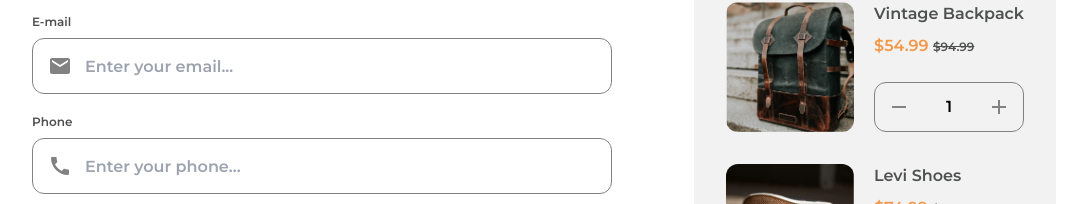
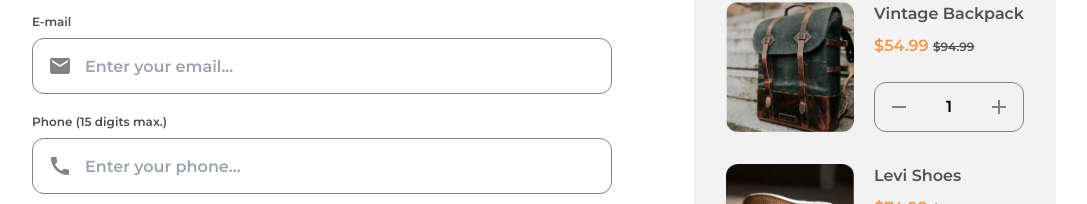
Before and after one commit to farhaan-mukarram/dev-challenges-checkout-page, a React (Vite) app: page / in a window 1280 px wide. Shown: the part 118-322 px from the top of the page, without its empty margins (96-1183 px from the left). Built offline with nearby package versions, Linux system fonts and the light colour scheme.

Commit message:
feat: add form validation using html attributes

```diff
--- a/src/components/CheckoutForm/index.tsx
+++ b/src/components/CheckoutForm/index.tsx
@@ -28,14 +28,19 @@ const CheckoutForm = () => {
               label="E-mail"
               placeholder="Enter your email..."
               startIcon={emailIcon}
+              required
+              type="email"
             />
 
             <Input
               id="phone"
-              label="Phone"
+              label="Phone (15 digits max.)"
               placeholder="Enter your phone..."
               type="tel"
               startIcon={phoneIcon}
+              required
+              pattern="\d+"
+              maxLength={15}
             />
           </div>
         </section>
@@ -49,6 +54,7 @@ const CheckoutForm = () => {
               label="Full name"
               placeholder="Your fullname..."
               startIcon={avatarIcon}
+              required
             />
 
             <Input
@@ -56,6 +62,7 @@ const CheckoutForm = () => {
               label="Address"
               placeholder="Your address..."
               startIcon={houseIcon}
+              required
             />
 
             <Input
@@ -63,6 +70,7 @@ const CheckoutForm = () => {
               label="City"
               placeholder="Your city..."
               startIcon={cityIcon}
+              required
             />
 
             <div className="flex space-x-8">
@@ -79,6 +87,7 @@ const CheckoutForm = () => {
                 label="Postal code"
                 placeholder="Your postal code..."
                 startIcon={mailboxIcon}
+                required
               />
             </div>
           </div>
@@ -86,7 +95,7 @@ const CheckoutForm = () => {
       </div>
 
       <div className="flex mt-6 space-x-3">
-        <input type="checkbox" name="saveInfo" id="saveInfo" />
+        <input type="checkbox" name="saveInfo" id="saveInfo" required />
         <p className="text-[#4F4F4F] text-xs">
           Save this information for next time
         </p>
@@ -95,7 +104,6 @@ const CheckoutForm = () => {
       <input
         type="submit"
         value="Continue"
-        onClick={(event) => event.preventDefault()}
         className="bg-[#F2994A] text-white py-4 px-11 max-w-fit self-end rounded-xl cursor-pointer hover:opacity-80"
       />
     </form>
```
